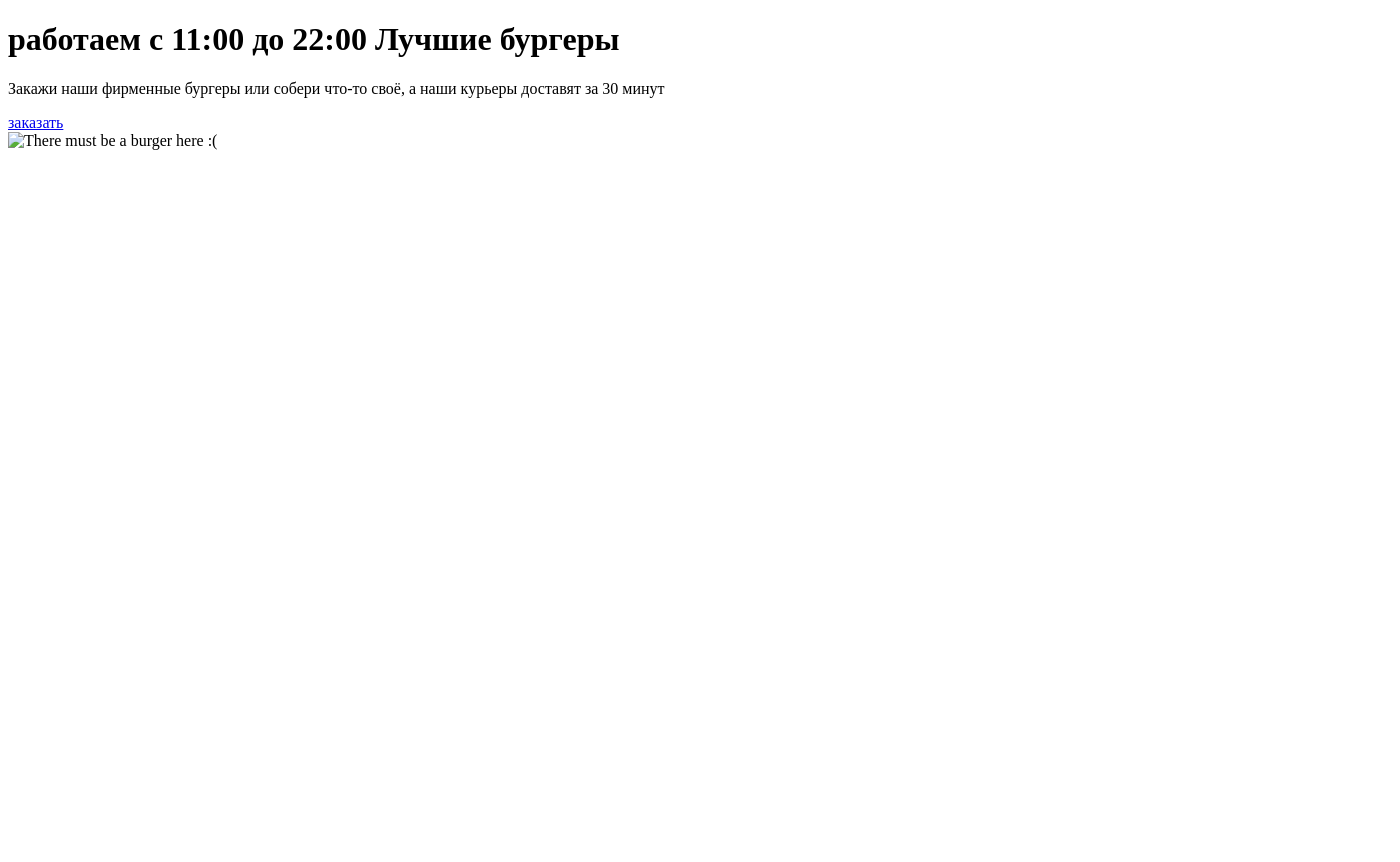
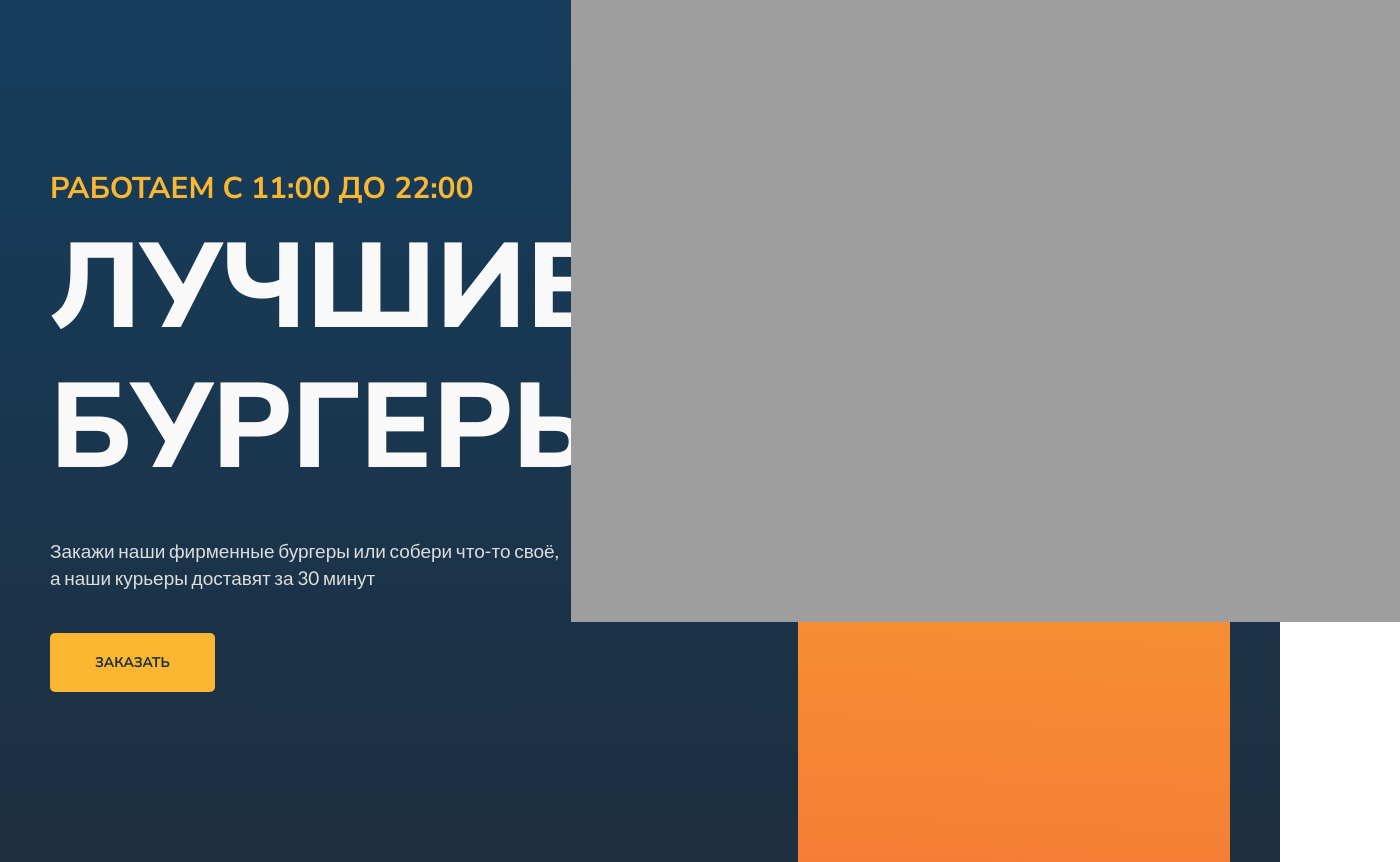
Before and after one commit to denyskietov/Burger, a plain HTML site: page index.html in a window 1280 px wide. Shown: the whole page, 1400 px wide, since content can reach past the window. Before the commit the page ends 800 px from the top, so only its background shows below. Drawn offline with Linux system fonts and the light colour scheme; the site is published under a folder, as on GitHub Pages, so addresses that start at the root find nothing.

Commit message:
Update index.html

```diff
--- a/index.html
+++ b/index.html
@@ -8,7 +8,7 @@
         <link rel="preconnect" href="https://fonts.googleapis.com" />
         <link rel="preconnect" href="https://fonts.gstatic.com" crossorigin />
         <link href="https://fonts.googleapis.com/css2?family=Lato&family=Nunito+Sans:wght@700;800&display=swap" rel="stylesheet" />
-        <link rel="stylesheet" href="/style/main.css" />
+        <link rel="stylesheet" href="Burger/style/main.css" />
     </head>
     <body>
         <div class="main">
@@ -23,7 +23,7 @@
                 </div>
                 <div class="visual">
                     <div class="bg"></div>
-                    <img src="/img/burger.png" alt="There must be a burger here :(" />
+                    <img src="Burger/img/burger.png" alt="There must be a burger here :(" />
                 </div>
             </div>
         </div>
```
